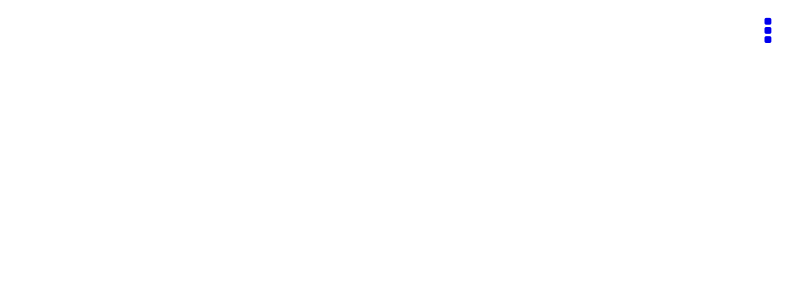
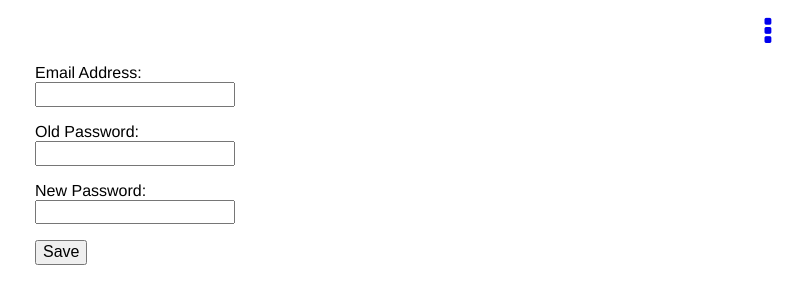
Before and after one commit to dabowheel/displaytime, a Vue app: page /profile in a window 1280 px wide. Shown: the top 304 px of the page, without its empty margins (480-1280 px from the left). Built offline with nearby package versions, Linux system fonts and the light colour scheme.

Commit message:
add profile page

```diff
--- /dev/null
+++ b/ui/Profile.vue
@@ -0,0 +1,48 @@
+<template>
+  <div>
+    <form class='form'>
+      <div class='form-group'>
+        <label>Email Address:</label>
+        <input v-model='email' class='form-control' type='email'>
+      </div>
+      <div class='form-group'>
+        <label>Old Password:</label>
+        <input v-model='password' class='form-control' type='password'>
+      </div>
+      <div class='form-group'>
+        <label>New Password:</label>
+        <input v-model='newPassword' class='form-control' type='password'>
+      </div>
+      <button type='submit'>Save</button>
+    </form>
+  </div>
+</template>
+
+<script>
+  export default {
+    data() {
+      return {
+        email: '',
+        password: '',
+        newPassword: ''
+      }
+    }
+  }
+</script>
+
+<style scoped>
+  /* mobile */
+  form {
+    width: 250px;
+  }
+  .form-control {
+    width: 100%;
+  }
+
+  /* desktop */
+  @media (min-width: 1000px) {
+    .form-control {
+      width: 200px;
+    }
+  }
+</style>
--- a/ui/Toolbar.vue
+++ b/ui/Toolbar.vue
@@ -18,6 +18,9 @@
       </div>
       <div v-show="menuExpanded && $route.path != '/settings'" class="drop-menu-item">
         <a v-on:click.prevent="clickSettings" href="/settings" class="" title="settings">Settings</a>
+      </div>
+      <div v-show="menuExpanded && sessionID && $route.path != '/profile'" class="drop-menu-item">
+        <a v-on:click.prevent="clickProfile" href="/profile" class="" title="profile">Profile</a>
       </div>
       <div v-show="menuExpanded && sessionID && $route.path != '/logout'" class="drop-menu-item">
         <a v-on:click.prevent="clickLogout" href="/logout" class="" title="logout">Logout</a>
@@ -60,6 +63,10 @@
         this.menuExpanded = !this.menuExpanded
         this.$router.push('settings')
       },
+      clickProfile() {
+        this.menuExpanded = !this.menuExpanded
+        this.$router.push('profile')
+      },
       clickLogout() {
         this.$store.commit('setSessionID', '')
         this.$store.commit('setSessionExpire', '')
--- a/ui/main.js
+++ b/ui/main.js
@@ -8,6 +8,7 @@ import Signup from './Signup.vue'
 import Login from './Login.vue'
 import Error from './Error.vue'
 import SignupResult from './SignupResult.vue'
+import Profile from './Profile.vue'
 
 Vue.use(VueRouter)
 Vue.use(Vuex)
@@ -32,6 +33,10 @@ const routes = [
   {
     path: '/signupResult',
     component: SignupResult
+  },
+  {
+    path: '/profile',
+    component: Profile
   }
 ];
 const router = new VueRouter({
```
Also changed, not shown: 2 other files (tests, documents, lock files or other folders).
